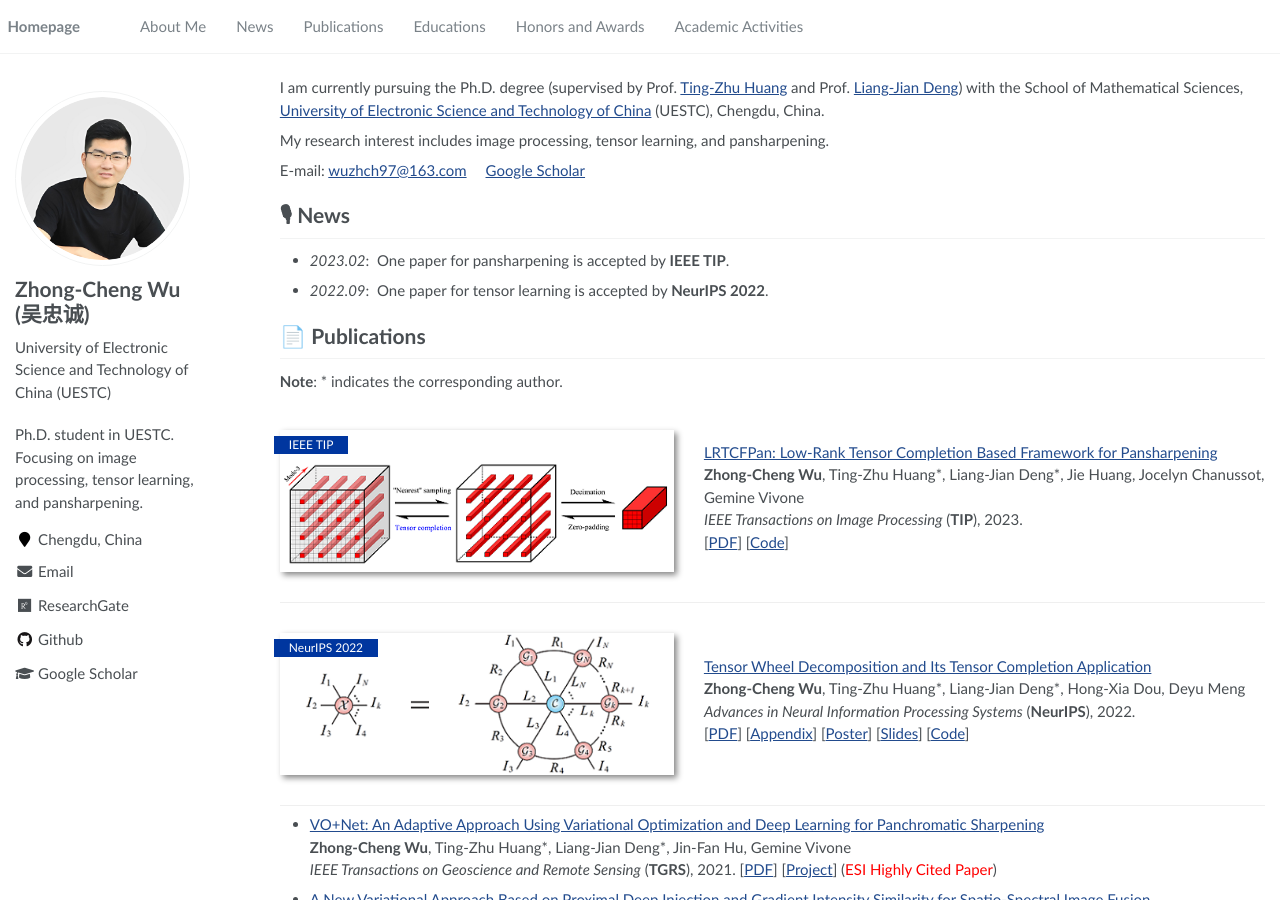
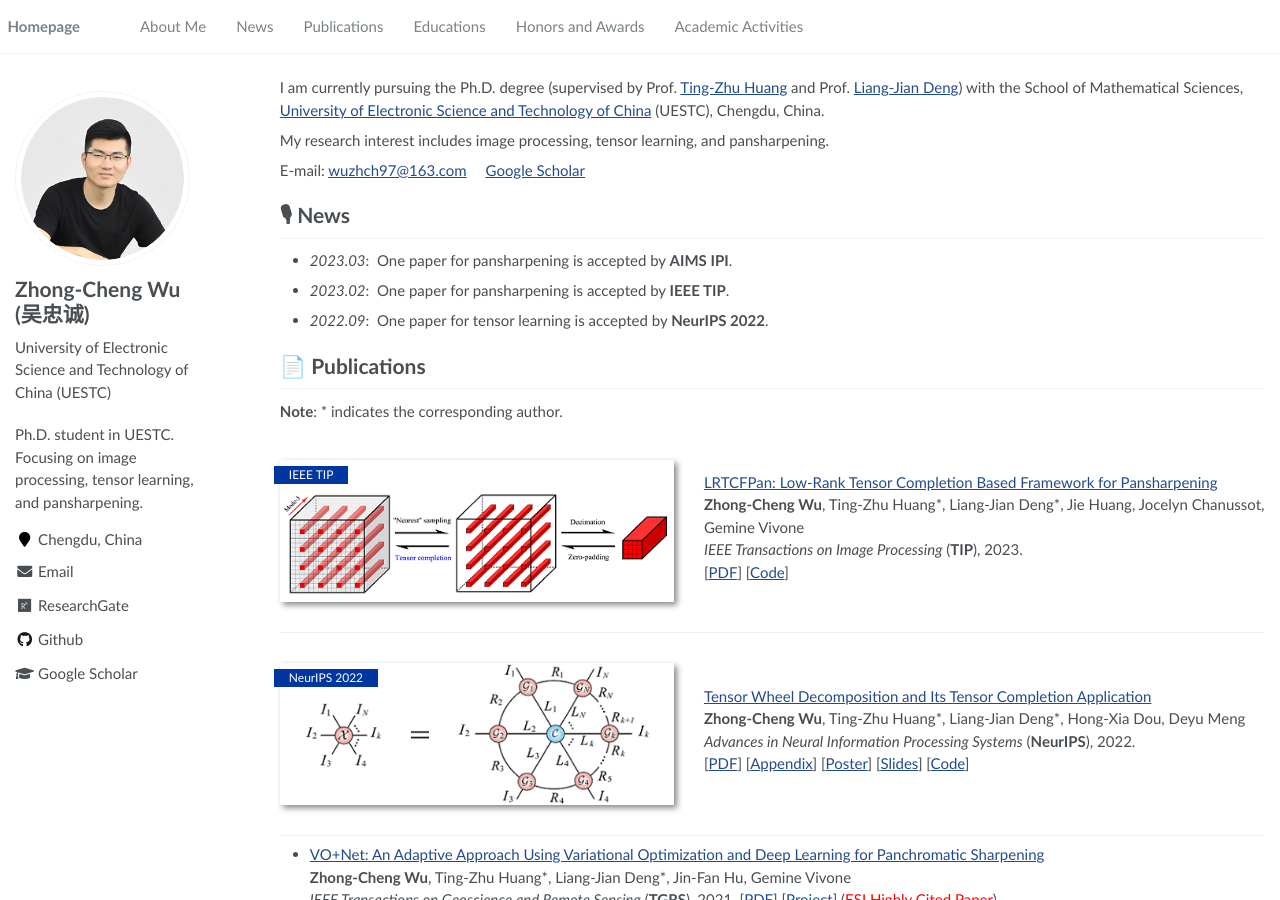
Before and after one commit to zhongchengwu/zhongchengwu.github.io, a Jekyll site: the page built from _pages/about.md, in a window 1280 px wide and 900 px high. Built offline with Jekyll 4.4.1, drawn with Linux system fonts in a browser that asks for light colours.

Commit message:
Update about.md

```diff
--- a/_pages/about.md
+++ b/_pages/about.md
@@ -24,6 +24,7 @@ My research interest includes image processing, tensor learning, and pansharpeni
 E-mail: <wuzhch97@163.com> &emsp; [Google Scholar](https://scholar.google.com/citations?user=8bOvaUcAAAAJ)
 
 # 🎙 News
+- *2023.03*: &nbsp;One paper for pansharpening is accepted by <b>AIMS IPI</b>.
 - *2023.02*: &nbsp;One paper for pansharpening is accepted by <b>IEEE TIP</b>.
 - *2022.09*: &nbsp;One paper for tensor learning is accepted by <b>NeurIPS 2022</b>.
 
```
